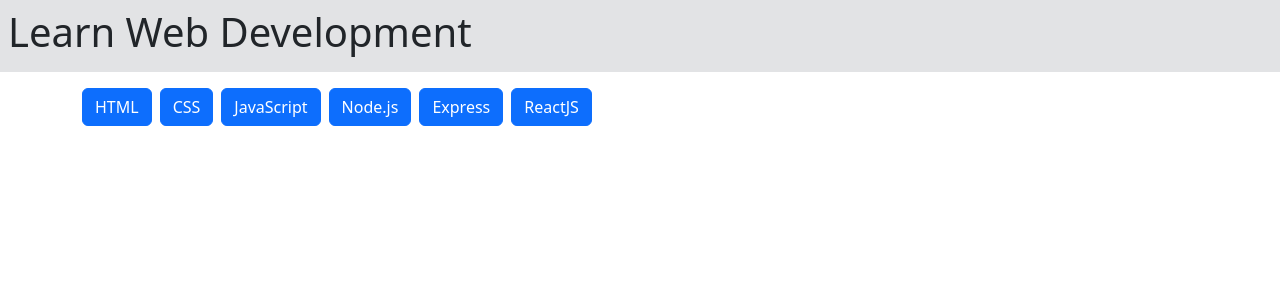
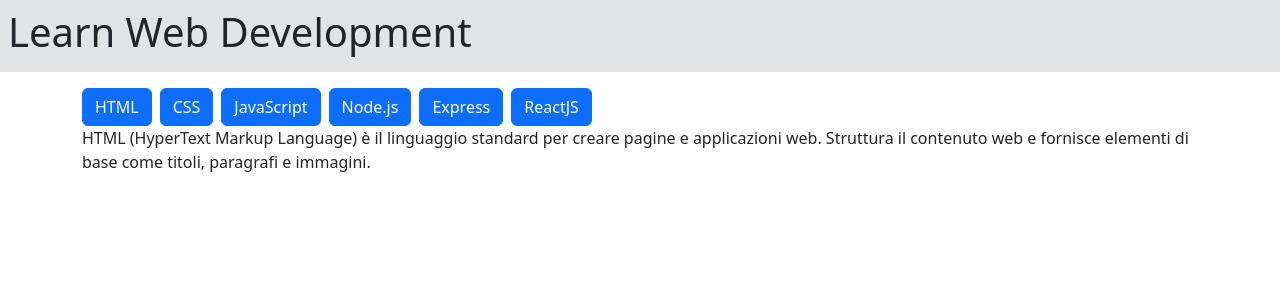
Before and after one commit to fabiodagostino27/react-use-state, a React (Vite) app: page / in a window 1280 px wide. Shown: the top 300 px of the page. Built offline with nearby package versions, Linux system fonts and the light colour scheme.

Commit message:
ADD: useState

```diff
--- a/src/components/Main.jsx
+++ b/src/components/Main.jsx
@@ -1,11 +1,20 @@
-import { ButtonsList } from "./buttons/ButtonsList"
+import { useState } from "react";
+import { ButtonsList } from "./buttons/ButtonsList";
 
 export const Main = (props) => {
+    const [currentId, setCurrentId] = useState(1);
+    const languages = props.languages;
+    const {description} = languages;
+
+    const currentObject = languages.find(element => element.id === currentId);
     return (
         <div className="container mt-3">
             <div>
-                <ButtonsList languages={props.languages}/>
+                <ButtonsList languages={languages}/>
             </div>
+            <p>
+                {!currentObject ? "Nessun linguaggio selezionato" : currentObject.description}
+            </p>
         </div>
     )
 }
```
